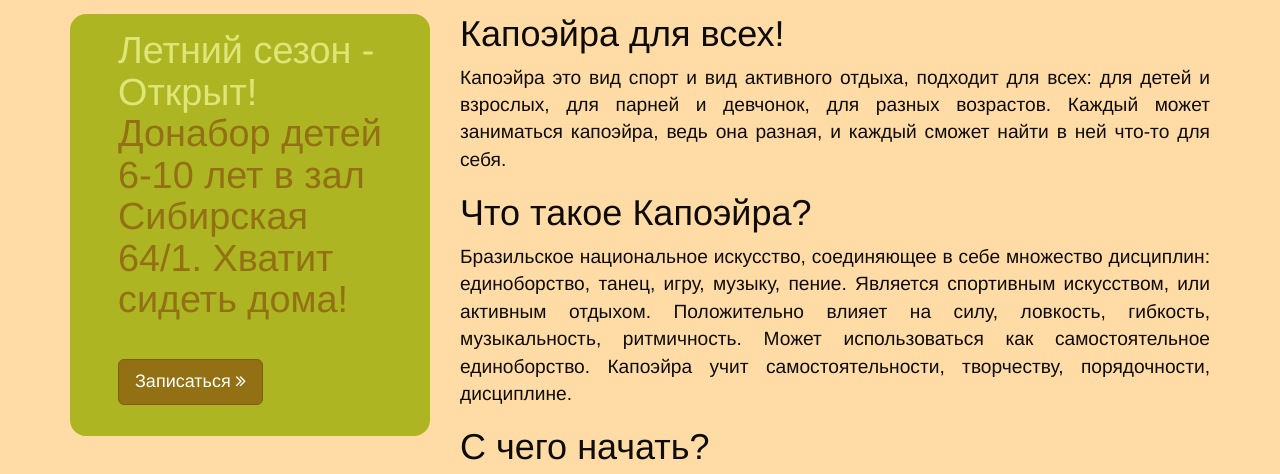
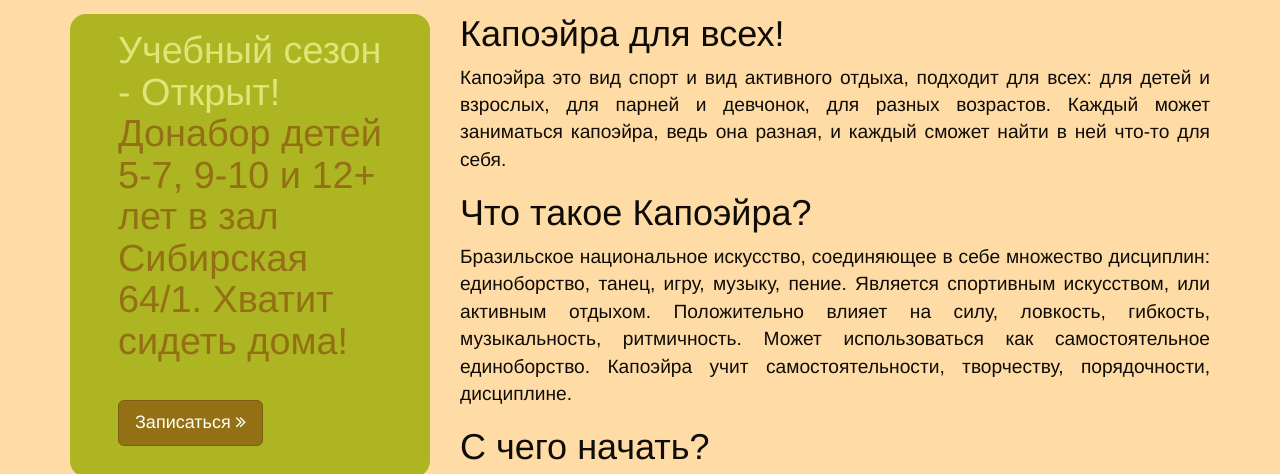
Before and after one commit to capoeira-tomsk/capoeira-tomsk.github.io, a plain HTML site: page index.html in a window 1280 px wide. Shown: the part 287-761 px from the top of the page. Drawn offline with Linux system fonts and the light colour scheme; a script that the page names is missing.

Commit message:
Update index.html

```diff
--- a/index.html
+++ b/index.html
@@ -24,14 +24,14 @@
 
     <!-- Schema.org markup for Google+ -->
     <meta itemprop="name" content="Капоэйра в Томске" />
-    <meta itemprop="description" content="Бразильское национальное боевое искусство, соединяющее единоборство, танец, поединок, музыку и игру. Общеразвивающий вид спорта, а после дальнейшего изучения - основной и любимый, поэтому подходит как для парней, так и для девчонок, разных возрастов и любого уровня подготовки." />
+    <meta itemprop="description" content="Бразильское национальное боевое искусство, соединяет в себе игру, поединок, музыку, танец и едноборство. Общеразвивающий вид спорта, а после дальнейшего изучения - основной и любимый, поэтому подходит как для парней, так и для девчонок, разных возрастов и любого уровня подготовки." />
     <meta itemprop="image" content="http://www.capoeiratomsk.ru/img/brand-icon.png" />
 
     <!-- Twitter Card data -->
     <meta name="twitter:card" content="summary_large_image" />
     <meta name="twitter:site" content="@publisher_handle" />
     <meta name="twitter:title" content="Капоэйра в Томске" />
-    <meta name="twitter:description" content="Бразильское национальное искусство, которое соединяет в себе игру, поединок, танец и едноборство. Является общеразвивающим видом спорта, а после дальнейшего изучения может стать основным и любимым, поэтому подходит как для парней, так и для девчонок, разных возрастов и любого уровня подготовки." />
+    <meta name="twitter:description" content="Бразильское национальное искусство, соединяет в себе игру, поединок, музыку, танец и едноборство. Общеразвивающий вид спорта, а после дальнейшего изучения - основной и любимый, поэтому подходит как для парней, так и для девчонок, разных возрастов и любого уровня подготовки." />
     <meta name="twitter:image:src" content="http://www.capoeiratomsk.ru/img/brand-icon.png" />
 
     <!-- faviconit.com -->
@@ -131,7 +131,7 @@
         <div class="row">
             <div class="col-md-4">
                 <div class="jumbotron">
-                    <h1><span class="adv-heading">Летний сезон - Открыт!<span class="text-primary">Донабор детей 6-10 лет в зал Сибирская 64/1. Хватит сидеть дома!  </span></span></h1>
+                    <h1><span class="adv-heading">Учебный сезон - Открыт!<span class="text-primary">Донабор детей 5-7, 9-10 и 12+ лет в зал Сибирская 64/1. Хватит сидеть дома!  </span></span></h1>
                     <p><a href="#contacts" class="btn btn-primary btn-lg page-scroll">Записаться <i class="fa fa-angle-double-right "></i></a>
                     </p>
                 </div>
```
